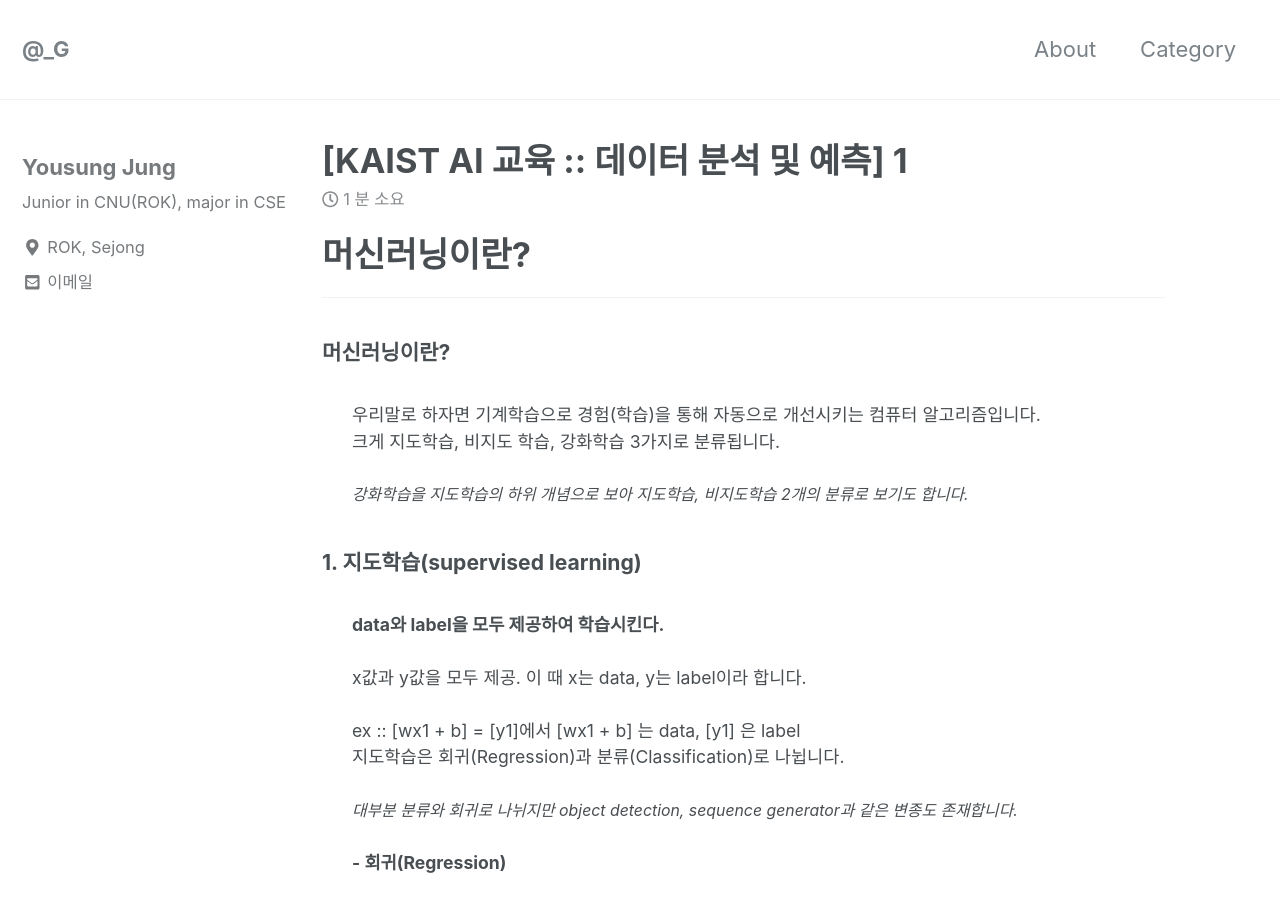
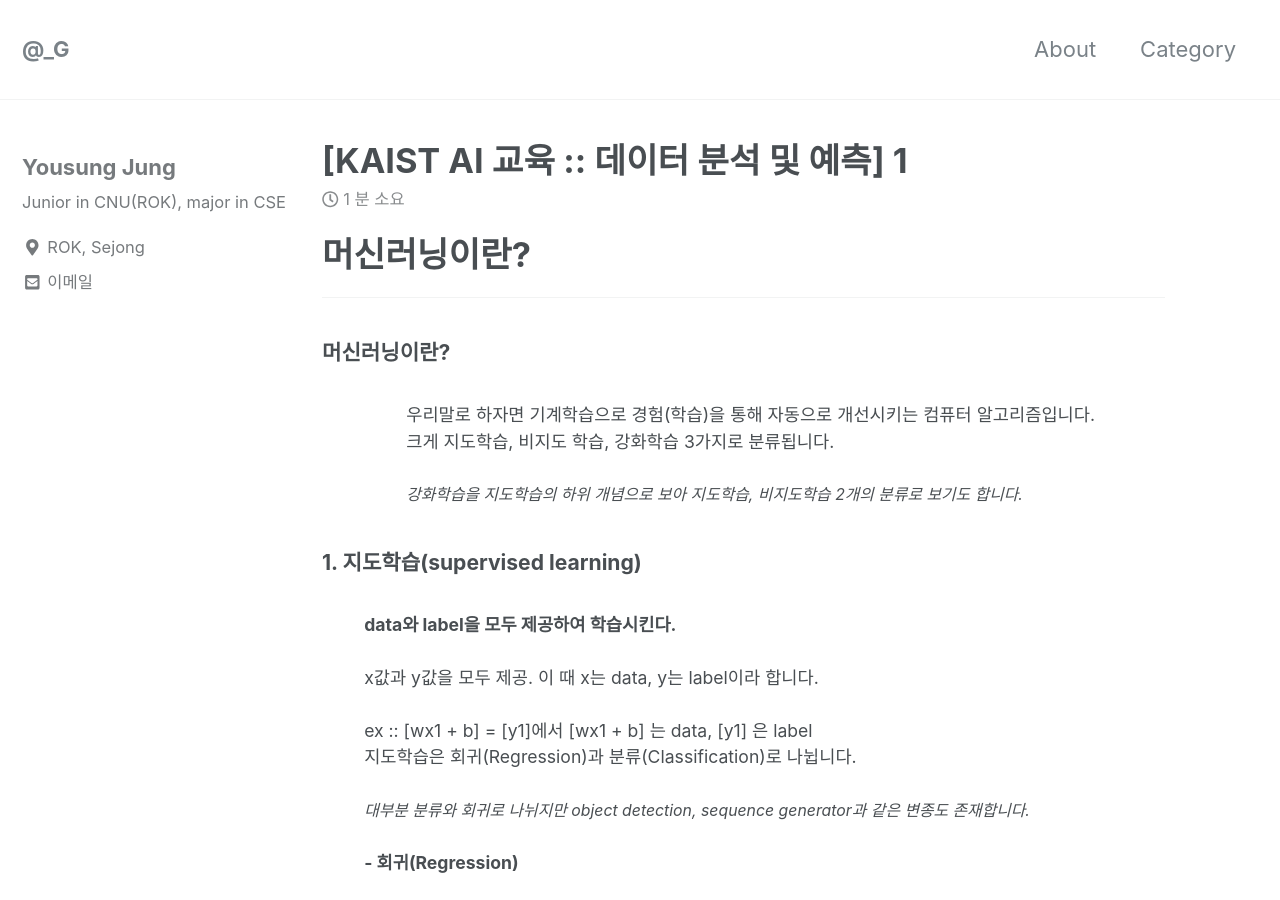
Before and after one commit to can019/can019.github.io, a Jekyll site: the page built from _posts/2020-08-18-MachineLearning-AI-1.md, in a window 1280 px wide and 900 px high. Built offline with Jekyll 4.4.1, drawn with Linux system fonts in a browser that asks for light colours; nearby versions of some CDN libraries.

Commit message:
margin-left 30px -> 5%

```diff
--- a/_posts/2020-08-18-MachineLearning-AI-1.md
+++ b/_posts/2020-08-18-MachineLearning-AI-1.md
@@ -9,7 +9,7 @@ categories: MachineLearning DataAnalyze
 <div style = "font-size :0.8em">
   <div>
     <h3 style = "font-size :1.2em"> 머신러닝이란?</h3><br/>
-    <div style = "margin-left : 30px">
+    <div style = "margin-left : 10%">
       우리말로 하자면 기계학습으로 경험(학습)을 통해 자동으로 개선시키는 컴퓨터 알고리즘입니다.<br/>
       크게 지도학습, 비지도 학습, 강화학습 3가지로 분류됩니다.<br/><br/>
       <i style = "font-size : 0.9em">강화학습을 지도학습의 하위 개념으로 보아 지도학습, 비지도학습 2개의 분류로 보기도 합니다.</i>
@@ -18,7 +18,7 @@ categories: MachineLearning DataAnalyze
 
   <div>
     <h3 style = "font-size :1.2em"> 1. 지도학습(supervised learning)</h3><br/>
-    <div style = "margin-left : 30px">
+    <div style = "margin-left : 5%">
       <b>data와 label을 모두 제공하여 학습시킨다.</b><br/><br/>
 
       x값과 y값을 모두 제공. 이 때 x는 data, y는 label이라 합니다.<br/><br/>
@@ -27,7 +27,7 @@ categories: MachineLearning DataAnalyze
       <i style = "font-size : 0.9em">대부분 분류와 회귀로 나뉘지만 object detection, sequence generator과 같은 변종도 존재합니다.</i><br/><br/>
 
       <b>- 회귀(Regression)</b><br/><br/>
-      <div style = "margin-left : 30px">
+      <div style = "margin-left : 5%">
         학습한 data를 바탕으로 연속된 값을 추정하는 방식입니다.<br/><br/>
         학습으로 얻어진 H(x)를 통해 특정 x일 때 y를 예측하고자 할 때 사용합니다.<br/>
         ex :: 내가 3만원을 벌려면 몇시간 일해야하니?  뛰어서 3km가려면 얼마나 걸리니? 와 같은 문제를 해결하고자 할 때 사용합니다.<br/><br/>
@@ -35,11 +35,11 @@ categories: MachineLearning DataAnalyze
         회귀의 종류에는 linear regression, linear regression을 sigmoid(시그모이드)와 결합하여 보완한 logisitic regression 등이 있습니다.<br/><br/>
       </div>
       <b>- 분류(Classification)</b><br/><br/>
-        <div style = "margin-left : 30px">
+        <div style = "margin-left : 5%">
         말 그대로 분류를 하는 겁니다.
         이 분류는 다시 Binary Classification(이진 분류)와 Multi-label Classification(다중 분류)로 나뉩니다.<br/><br/>
         <b>- Binary Classification(이진 분류)</b><br/><br/>
-        <div style = "margin-left : 30px">
+        <div style = "margin-left : 5%">
           Binary. 말 그 대로 Yes or No 입니다.<br/>
           Q : 이거 강아지니?  <br/>
           A : 예 아니오 <br/><br/>
@@ -48,7 +48,7 @@ categories: MachineLearning DataAnalyze
           <i>강아지니 아니니 이 문제의 output이 0.4775 0.677..등으로 나옵니다. 이 때 0.5를 기준으로 위는 1로 아래는 0으로 때립니다. </i><br/><br/>
         </div>
         <b>- Multi-label Classification(다중 분류)</b><br/><br/>
-        <div style = "margin-left : 30px">
+        <div style = "margin-left : 5%">
           이진 분류에서 case가 여러가지로 나뉜 것입니다.<br/><br/>
           대표적인 예로  이 학생의 성적이 A인지 B인지 C인지 분류하는 경우가 있습니다.
 
@@ -58,7 +58,7 @@ categories: MachineLearning DataAnalyze
 </div>
 <div>
   <h3 style = "font-size :1.2em"> 2. 비지도학습(unsupervised learning)</h3>
-  <div style = "margin-left : 30px">
+  <div style = "margin-left : 5%">
     <b>data만 제공하여 학습시킨다.</b><br/><br/>
     data만 존재하고 label이 존재하지 않는 경우입니다.<br><br>
 
@@ -74,14 +74,14 @@ categories: MachineLearning DataAnalyze
   <div>
     <h3 style = "font-size :1.2em"> 3. 강화학습(reinforcement learning)</h3>
     <b>이득은 최대로, 손해는 최소로</b><br/><br/>
-      <div style = "margin-left : 30px"></div>
+      <div style = "margin-left : 5%"></div>
       이득과 손해 두가지 reward를 두며 이득은 최대로, 손해는 최소로 두는 학습법입니다.<br><br>
       reward의 가중치를 최대로 하는 것이 목표이며 최적의 동작을 찾고자 하는 분야에서 사용합니다.
       대표적인 예는 알파고입니다.
   </div>
   <div>
     <h3 style = "font-size :1.2em"> 준지도학습(semi-supervised learning)</h3>
-    <div style = "margin-left : 30px">
+    <div style = "margin-left : 5%">
       <b>지도학습과 비지도학습을 섞는다</b><br/>
       하이브리드 입니다.
 
```
